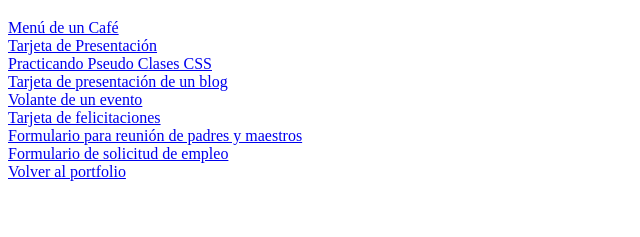
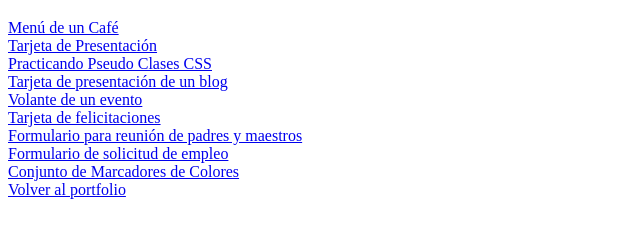
Before and after one commit to CFGGonzalezChavez/portfolio, a plain HTML site: page 02-CSS/index.html in a window 1280 px wide. Shown: the part 61-298 px from the top of the page, without its empty margins (0-640 px from the left). Drawn offline with Linux system fonts and the light colour scheme.

Commit message:
Portafolio actualizado

```diff
--- a/02-CSS/index.html
+++ b/02-CSS/index.html
@@ -15,6 +15,7 @@
     <a href="./06-diseñando-una-tarjeta-de-felicitaciones/index.html">Tarjeta de felicitaciones</a><br>
     <a href="./07-diseñando-formulario-para-reunion-de-padres-y-maestros/index.html">Formulario para reunión de padres y maestros</a><br>
     <a href="./08-diseñando-formulario-de-solicitud-de-empleo/index.html">Formulario de solicitud de empleo</a><br>
+    <a href="./09-diseñando-un-conjunto-de-marcadores-de-colores/index.html">Conjunto de Marcadores de Colores</a><br>
     <a href="../index.html">Volver al portfolio</a>
 </body>
 </html>
```
